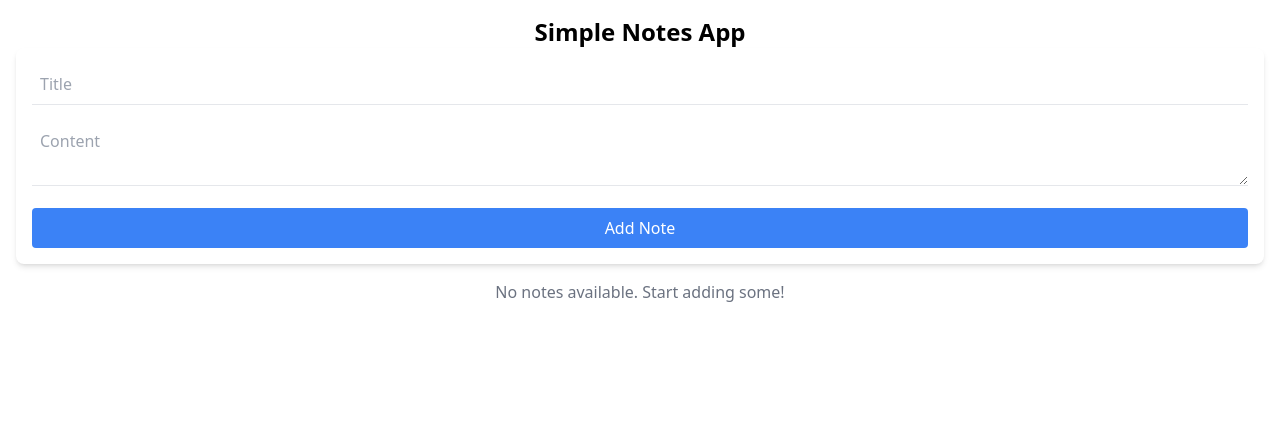
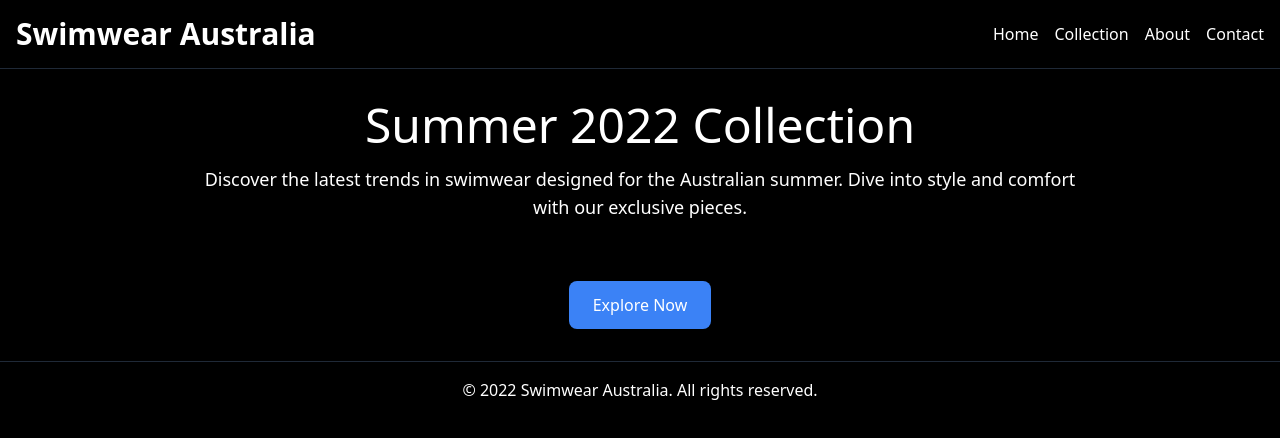
Before and after one commit to ojuan19/sample-backend, a React (Vite) app: page / in a window 1280 px wide. Shown: the top 438 px of the page. Built offline with nearby package versions, Linux system fonts and the light colour scheme.

Commit message:
Reset repo and add my new files

```diff
--- a/src/App.tsx
+++ b/src/App.tsx
@@ -1,26 +1,31 @@
-import React, { useState } from 'react';
-import NoteForm from './components/NoteForm';
-import NoteList from './components/NoteList';
-import { Note } from './types/Note';
+import React from 'react';
 
-const App: React.FC = () => {
-  const [notes, setNotes] = useState<Note[]>([]);
-
-  const addNote = (note: Note) => {
-    setNotes([...notes, note]);
-  };
-
-  const deleteNote = (id: string) => {
-    setNotes(notes.filter(note => note.id !== id));
-  };
-
+function App() {
   return (
-    <div className="container mx-auto p-4">
-      <h1 className="text-2xl font-bold text-center">Simple Notes App</h1>
-      <NoteForm addNote={addNote} />
-      <NoteList notes={notes} deleteNote={deleteNote} />
+    <div className="bg-black min-h-screen text-white">
+      <header className="p-4 flex justify-between items-center border-b border-gray-800">
+        <h1 className="text-3xl font-bold">Swimwear Australia</h1>
+        <nav>
+          <ul className="flex space-x-4">
+            <li><a href="#" className="hover:text-gray-400">Home</a></li>
+            <li><a href="#" className="hover:text-gray-400">Collection</a></li>
+            <li><a href="#" className="hover:text-gray-400">About</a></li>
+            <li><a href="#" className="hover:text-gray-400">Contact</a></li>
+          </ul>
+        </nav>
+      </header>
+      <main className="p-8 flex flex-col items-center">
+        <section className="max-w-4xl text-center">
+          <h2 className="text-5xl mb-4">Summer 2022 Collection</h2>
+          <p className="text-lg mb-10">Discover the latest trends in swimwear designed for the Australian summer. Dive into style and comfort with our exclusive pieces.</p>
+          <button className="mt-5 px-6 py-3 bg-blue-500 hover:bg-blue-400 text-white rounded-lg">Explore Now</button>
+        </section>
+      </main>
+      <footer className="p-4 text-center border-t border-gray-800">
+        <p>&copy; 2022 Swimwear Australia. All rights reserved.</p>
+      </footer>
     </div>
   );
-};
+}
 
 export default App;
--- a/src/components/NoteForm.tsx
+++ /dev/null
@@ -1,52 +0,0 @@
-import React, { useState } from 'react';
-import { Note } from '../types/Note';
-
-interface NoteFormProps {
-  addNote: (note: Note) => void;
-}
-
-const NoteForm: React.FC<NoteFormProps> = ({ addNote }) => {
-  const [title, setTitle] = useState('');
-  const [content, setContent] = useState('');
-
-  const handleSubmit = (e: React.FormEvent) => {
-    e.preventDefault();
-    if (!title.trim() || !content.trim()) return;
-
-    const newNote: Note = {
-      id: Date.now().toString(), // using Date.now() for simplicity
-      title,
-      content,
-    };
-
-    addNote(newNote);
-    setTitle('');
-    setContent('');
-  };
-
-  return (
-    <form onSubmit={handleSubmit} className="bg-white p-4 rounded-lg shadow-md">
-      <input
-        type="text"
-        className="w-full border-b p-2 mb-4 focus:outline-none focus:border-blue-500"
-        placeholder="Title"
-        value={title}
-        onChange={(e) => setTitle(e.target.value)}
-      />
-      <textarea
-        className="w-full border-b p-2 mb-4 focus:outline-none focus:border-blue-500"
-        placeholder="Content"
-        value={content}
-        onChange={(e) => setContent(e.target.value)}
-      />
-      <button
-        type="submit"
-        className="w-full bg-blue-500 text-white p-2 rounded"
-      >
-        Add Note
-      </button>
-    </form>
-  );
-};
-
-export default NoteForm;
--- a/src/components/NoteItem.tsx
+++ /dev/null
@@ -1,24 +0,0 @@
-import React from 'react';
-import { Note } from '../types/Note';
-
-interface NoteItemProps {
-  note: Note;
-  deleteNote: (id: string) => void;
-}
-
-const NoteItem: React.FC<NoteItemProps> = ({ note, deleteNote }) => {
-  return (
-    <div className="bg-gray-100 p-4 rounded-md mb-2 shadow-sm">
-      <h3 className="text-lg font-bold">{note.title}</h3>
-      <p className="text-sm text-gray-700">{note.content}</p>
-      <button
-        onClick={() => deleteNote(note.id)}
-        className="text-red-500 mt-2"
-      >
-        Delete
-      </button>
-    </div>
-  );
-};
-
-export default NoteItem;
--- a/src/components/NoteList.tsx
+++ /dev/null
@@ -1,24 +0,0 @@
-import React from 'react';
-import { Note } from '../types/Note';
-import NoteItem from './NoteItem';
-
-interface NoteListProps {
-  notes: Note[];
-  deleteNote: (id: string) => void;
-}
-
-const NoteList: React.FC<NoteListProps> = ({ notes, deleteNote }) => {
-  return (
-    <div className="mt-4">
-      {notes.length ? (
-        notes.map((note) => (
-          <NoteItem key={note.id} note={note} deleteNote={deleteNote} />
-        ))
-      ) : (
-        <p className="text-center text-gray-500">No notes available. Start adding some!</p>
-      )}
-    </div>
-  );
-};
-
-export default NoteList;
--- a/src/types/Note.tsx
+++ /dev/null
@@ -1,6 +0,0 @@
-// TypeScript type definition for a Note
-export interface Note {
-  id: string;
-  title: string;
-  content: string;
-}
```
